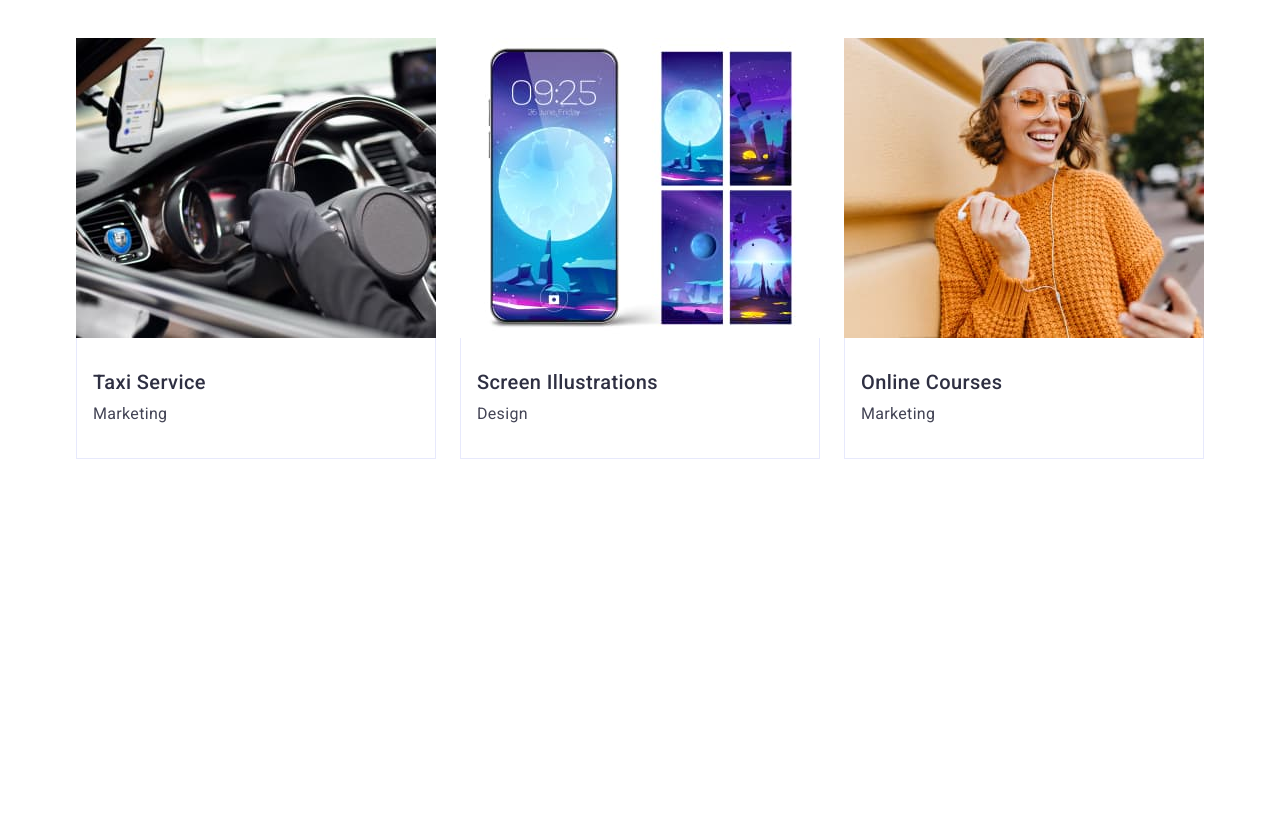
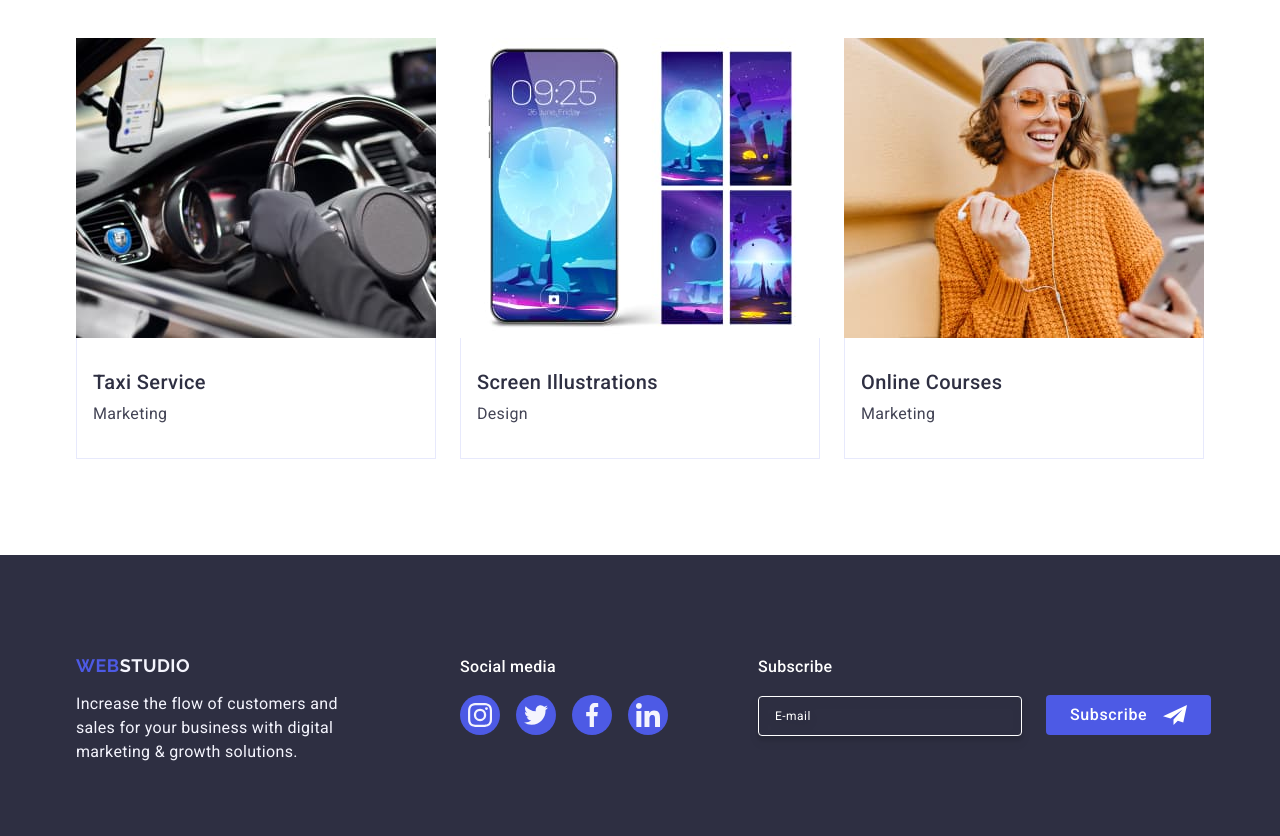
Before and after one commit to Turg0n/goit-markup-hw-06, a plain HTML site: page index.html in a window 1280 px wide. Shown: the part 1811-2647 px from the top of the page. Before the commit the page ends 2366 px from the top, so only its background shows below. Drawn offline with nearby package versions, Linux system fonts and the light colour scheme.

Commit message:
footer-end

```diff
--- a/css/styles.css
+++ b/css/styles.css
@@ -366,8 +366,10 @@ letter-spacing: 0.02em;
 background-color: #2E2F42;
 }
 .logo-foot {
-    display: inline-block;
+    display: block;
+    margin: 0 auto;
     margin-bottom: 16px;
+    text-align: center;
 }
 .logo-fstud {
     color: #f4f4fd;
@@ -377,16 +379,19 @@ background-color: #2E2F42;
     color: #F4F4FD;
     line-height: 1.5;
     letter-spacing: 0.02em;
+;
+
 }
 .footer-container {
-    max-width: 1158px;
-    padding: 0 15px 0 15px;
-    display: flex;
+    display: block;
 align-items: baseline;
 position: relative;
 }
 .footer-container-left {
-    margin-right: 120px;
+    margin-bottom: 72px;
+}
+.footer-social {
+    margin-bottom: 72px;
 }
 .footer-social-text {
     color:#FFF;
@@ -394,10 +399,13 @@ font-weight: 500;
 line-height: 1.5;
 letter-spacing: 0.02em;
     margin-bottom: 16px;
+    text-align: center;
 }
 .footer-social-link {
     display: flex;
     gap: 16px;
+    justify-content: center;
+    align-items: center;
 }
 .footer-wrap {
     display: flex;
@@ -423,13 +431,13 @@ background-color: #31D0AA;
 
 
 .footer-modal-wrap {
-    position: absolute;
-    right: 0;
+    /* position: absolute;
+    right: 0; */
 }
 .footer-modal {
-    display: flex;
+    display: block;
     align-items: end;
-    gap: 24px;
+    /* gap: 24px; */
 }
 .footer-modal-text {
     color :#FFF;
@@ -437,11 +445,12 @@ background-color: #31D0AA;
     line-height: 1.5; /* 150% */
     letter-spacing: 0.02em;
     margin-bottom: 16px;
+    text-align: center;
 }
 
 .footer-input {
     background-color: transparent;
-    width: 264px;
+    width: 100%;
 height: 40px;
 flex-shrink: 0;
 border-radius: 4px;
@@ -453,6 +462,7 @@ font-size: 12px;
 line-height: 1.5;
 letter-spacing: 0.04em;
 filter: drop-shadow(0px 4px 4px rgba(0, 0, 0, 0.15));
+margin-bottom: 16px;
 }
 .footer-input::placeholder {
 
@@ -477,6 +487,7 @@ height: 40px;
 border: none;
 transition: background-color 250ms cubic-bezier(0.4, 0, 0.2, 1);
 cursor: pointer;
+margin: 0 auto;
 }
 .footer-button-icon {
     fill: #FFF;
@@ -730,7 +741,6 @@ background-color: #404BBF;
     }
     .team-list-item {
         max-width: calc((100% - 24px) / 2);
-        /* margin: 0 auto; */
     }
     .portfolio-list {
         gap: 72px 24px;
@@ -738,6 +748,38 @@ background-color: #404BBF;
     .portfolio-list-item {
         max-width: calc((100% - 24px) / 2);
     }
+    .footer {
+        padding: 0;
+    }
+    .footer-container {
+        display: flex;
+        flex-wrap: wrap;
+        gap: 24px 72px;
+        justify-content:baseline;
+        padding: 96px;
+    }
+    .logo-foot {
+        text-align: start;
+    }
+    .footer-social-text {
+        text-align: start;
+    }
+    .footer-modal-wrap {
+        max-width: 100%;
+    }
+    .footer-modal {
+        display: flex;
+        gap: 24px;
+        align-items:baseline;
+    }
+    .footer-modal-text {
+        text-align: start;
+    }
+    .footer-input {
+        width: 264px;
+        height: 40px;
+    }
+
 }
 
 /* -------------------DESKTOP------------- */
@@ -776,5 +818,16 @@ background-color: #404BBF;
     .portfolio-list-item {
         max-width: calc((100% - 48px) / 3);
     }
+    .footer {
+        padding-top: 100px;
+    }
+    .footer-container {
+        gap: 0;
+        flex-wrap: nowrap;
+    }
+    .footer-social {
+        margin-left: 120px;
+        margin-right: 90px;
+    }
 
 }
--- a/index.html
+++ b/index.html
@@ -303,7 +303,7 @@
                 </div>
             </section>
         </main>
-        <!-- <footer class="footer">
+        <footer class="footer">
             <div class="footer-container container">
                 <div class="footer-container-left">
                     <a class="logo logo-foot" href="./index.html">Web<span class="logo-fstud">Studio </span> </a>
@@ -357,7 +357,7 @@
                 </div>
             </div>
         </footer>
-        <div class="backdrop">
+        <!-- <div class="backdrop">
         <div class="modal">
             <button type="button" class="modal-exit">
                 <svg class="modal-icon-exit" width="8" height="8">
```
Lines whose indentation alone changed are shown as unchanged.
